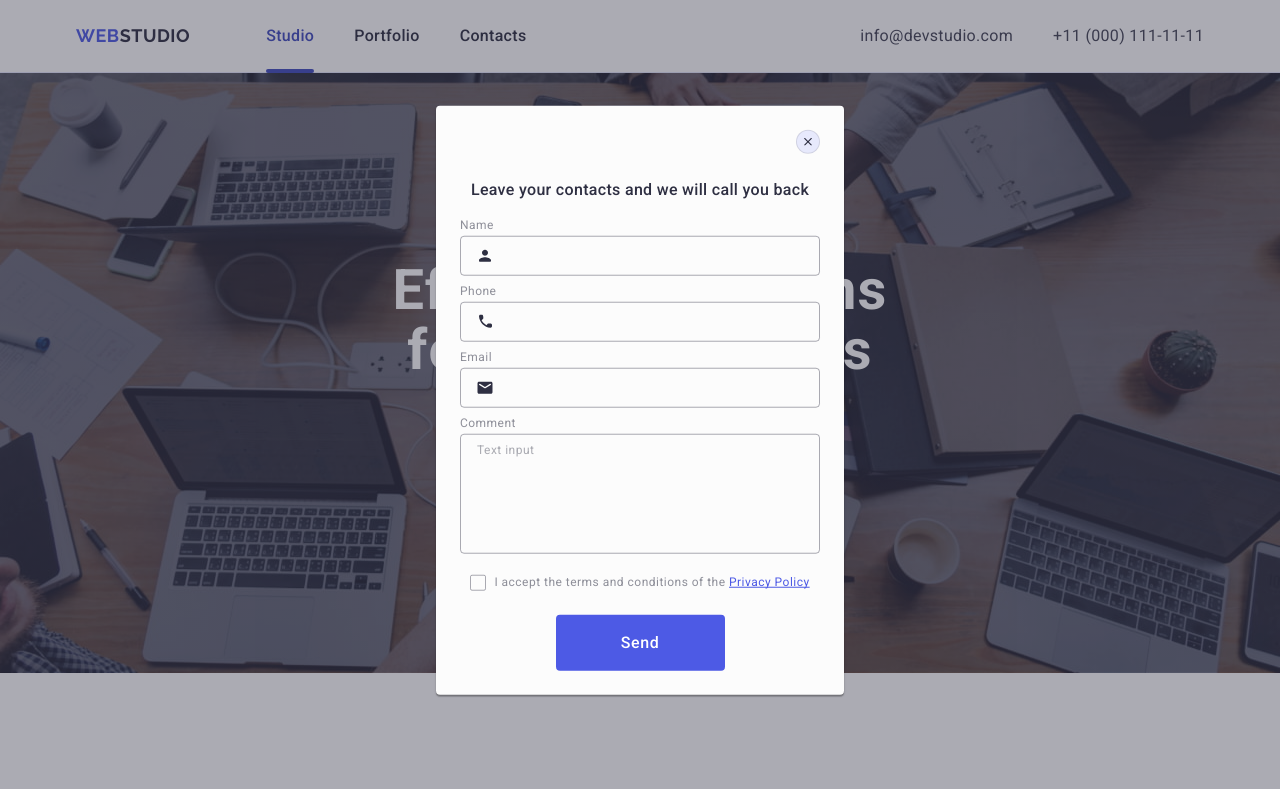
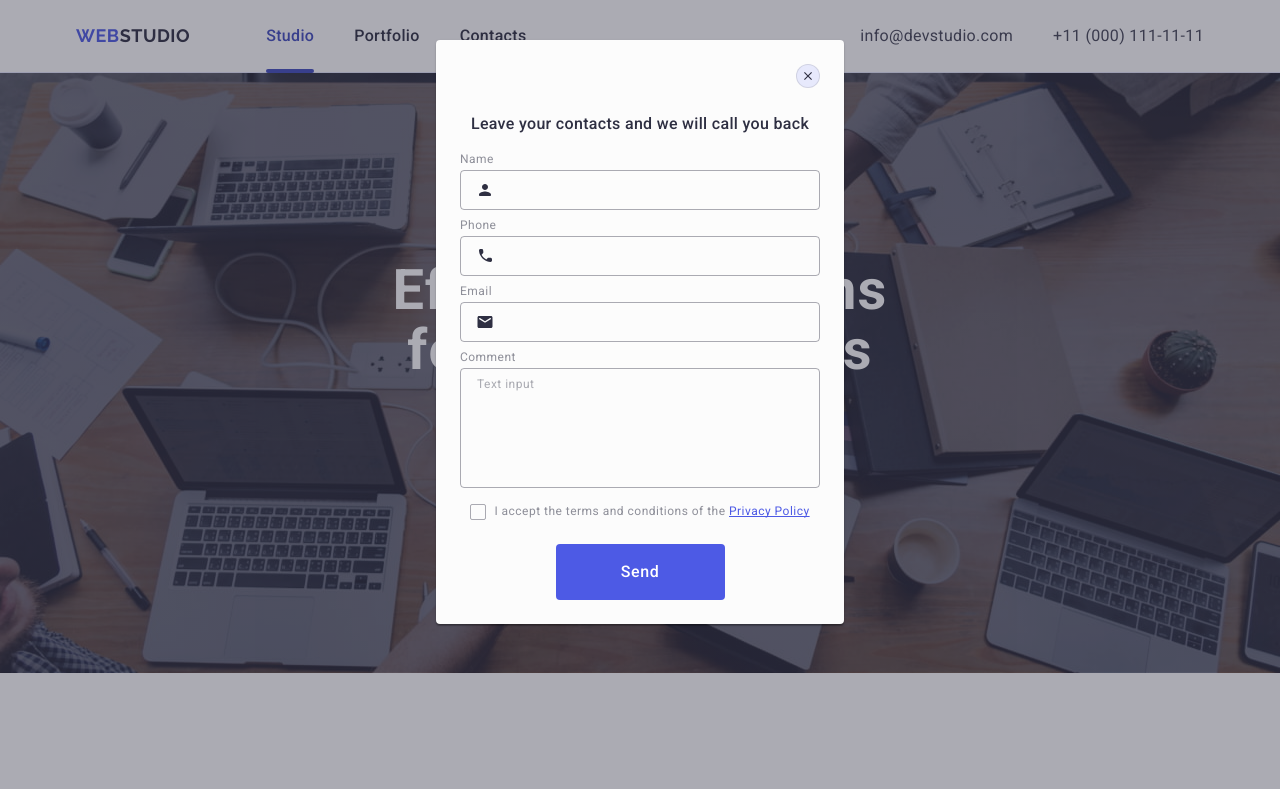
Before and after one commit to Shvets-Oleksandr/goit-markup-hw-06, a plain HTML site: page index.html in a window 1280 px wide. Both pictures are taken after a click on the button "Order Service". Shown: the top 789 px of the page. Drawn offline with nearby package versions, Linux system fonts and the light colour scheme.

Commit message:
add scroll to modall

```diff
--- a/css/styles.css
+++ b/css/styles.css
@@ -944,6 +944,7 @@ body {
   top: 0;
   width: 100%;
   height: 100%;
+  overflow-y: auto;
   background-color: rgba(46, 47, 66, 0.4);
   z-index: 999;
   opacity: 0;
@@ -959,9 +960,9 @@ body {
 
 .modal {
   position: absolute;
-  top: 50%;
+  top: 40px;
   left: 50%;
-  transform: translate(-50%, -50%);
+  transform: translate(-50%);
   border-radius: 4px;
   width: 288px;
   min-height: 623px;
@@ -1064,6 +1065,7 @@ body {
 }
 
 .modal-form-textarea {
+  display: block;
   font-size: 12px;
   line-height: 1.17;
   letter-spacing: 0.04em;
```
